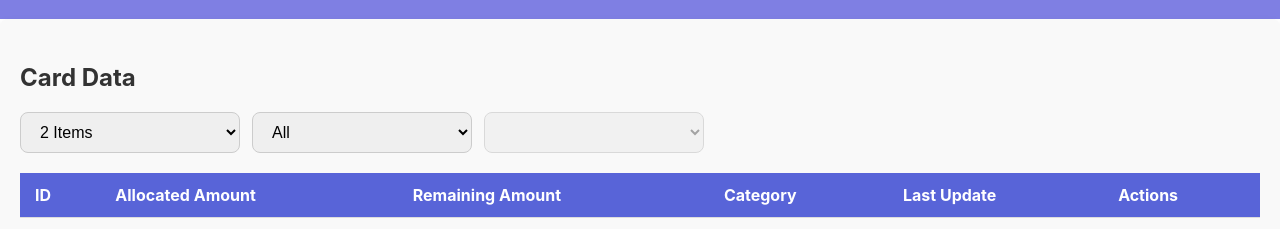
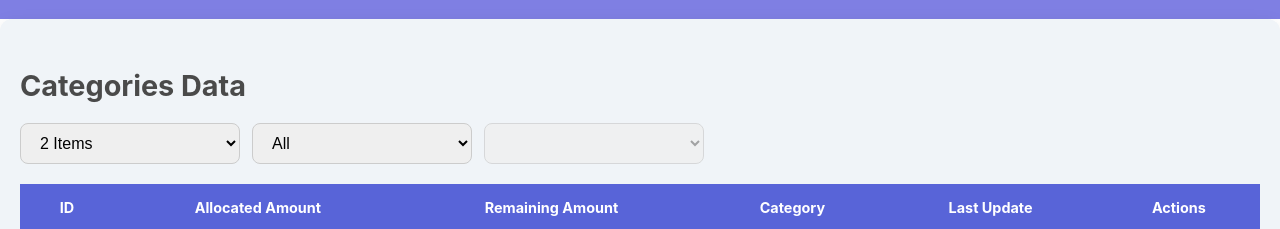
Before and after one commit to Abdullahtariq11/budget-app-frontend, a React (Create React App) app: page /DataManagement in a window 1280 px wide. Both pictures are taken after a click on the item "Budget Categories". Shown: the part 571-800 px from the top of the page. Built offline with nearby package versions, Linux system fonts and the light colour scheme.

Commit message:
Updates to style.

```diff
--- a/src/Components/DataManagement/BudgetsTab.css
+++ b/src/Components/DataManagement/BudgetsTab.css
@@ -1,30 +1,30 @@
-.budgets-tab-container{
+/* Container Styling */
+.budgets-tab-container {
   padding: 20px;
-    background-color: #f9f9f9;
-    border-radius: 8px;
-    box-shadow: 0 4px 8px rgba(0, 0, 0, 0.1);
+  background-color: #f0f4f8;
+  border-radius: 12px;
+  box-shadow: 0 6px 18px rgba(0, 0, 0, 0.1);
 }
 
-  /* Styling for the header */
+/* Header Styling */
 .budgets-tab-container h3 {
-    font-size: 1.5rem;
+  font-size: 1.8rem;
   margin-bottom: 20px;
-    color: #333;
+  color: #4a4a4a;
 }
 
-
-
-  /* Styling for the transaction table */
-  .budgets-table{
+/* Table Styling */
+.budgets-table {
   width: 100%;
   border-collapse: collapse;
-    text-align: left;
+  margin-bottom: 20px;
+  font-size: 0.9rem;
 }
 
 .budgets-table th,
 .budgets-table td {
-    padding: 12px 15px;
-    border-bottom: 1px solid #ddd;
+  padding: 15px 20px;
+  border-bottom: 1px solid #e0e0e0;
 }
 
 .budgets-table th {
@@ -33,22 +33,27 @@
   font-weight: bold;
 }
 
-  .budgets-table tr:hover {
-    background-color: #f1f1f1;
+.budgets-table tr:nth-child(even) {
+  background-color: #f9f9f9;
 }
 
-  /* Styling for action buttons */
+.budgets-table tr:hover {
+  background-color: #eef1f7;
+}
+
+/* Action Button Styling */
 .edit-button,
 .delete-button {
-    padding: 6px 12px;
+  padding: 8px 14px;
   margin: 0 5px;
   border: none;
-    border-radius: 4px;
+  border-radius: 5px;
   cursor: pointer;
+  transition: background-color 0.3s ease;
 }
 
 .edit-button {
-    background-color: #4CAF50;
+  background-color: #4caf50;
   color: white;
 }
 
@@ -56,3 +61,23 @@
   background-color: #f44336;
   color: white;
 }
+
+.edit-button:hover {
+  background-color: #43a047;
+}
+
+.delete-button:hover {
+  background-color: #e53935;
+}
+
+/* Additional Styling for Responsiveness */
+@media (max-width: 768px) {
+  .budgets-tab-container {
+    padding: 15px;
+  }
+
+  .budgets-table th, .budgets-table td {
+    font-size: 0.9rem;
+    padding: 12px 10px;
+  }
+}
--- a/src/Components/DataManagement/BudgetsTab.jsx
+++ b/src/Components/DataManagement/BudgetsTab.jsx
@@ -75,7 +75,7 @@ function BudgetsTab() {
 
   return (
     <div className="budgets-tab-container">
-      <h3>Card Data</h3>
+      <h3>Categories Data</h3>
 
       {/*Error Handling */}
       {error && <div className="error-message">{error}</div>}
--- a/src/Components/DataManagement/CardsTab.css
+++ b/src/Components/DataManagement/CardsTab.css
@@ -1,30 +1,30 @@
-.cards-tab-container{
+/* Container Styling */
+.cards-tab-container {
   padding: 20px;
-    background-color: #f9f9f9;
-    border-radius: 8px;
-    box-shadow: 0 4px 8px rgba(0, 0, 0, 0.1);
+  background-color: #f0f4f8;
+  border-radius: 12px;
+  box-shadow: 0 6px 18px rgba(0, 0, 0, 0.1);
 }
 
-  /* Styling for the header */
+/* Header Styling */
 .cards-tab-container h3 {
-    font-size: 1.5rem;
+  font-size: 1.8rem;
   margin-bottom: 20px;
-    color: #333;
+  color: #4a4a4a;
 }
 
-
-
-  /* Styling for the transaction table */
-  .cards-table{
+/* Table Styling */
+.cards-table {
   width: 100%;
   border-collapse: collapse;
-    text-align: left;
+  margin-bottom: 20px;
+  font-size: 0.9rem;
 }
 
 .cards-table th,
 .cards-table td {
-    padding: 12px 15px;
-    border-bottom: 1px solid #ddd;
+  padding: 15px 20px;
+  border-bottom: 1px solid #e0e0e0;
 }
 
 .cards-table th {
@@ -33,22 +33,27 @@
   font-weight: bold;
 }
 
-  .cards-table tr:hover {
-    background-color: #f1f1f1;
+.cards-table tr:nth-child(even) {
+  background-color: #f9f9f9;
 }
 
-  /* Styling for action buttons */
+.cards-table tr:hover {
+  background-color: #eef1f7;
+}
+
+/* Action Button Styling */
 .edit-button,
 .delete-button {
-    padding: 6px 12px;
+  padding: 8px 14px;
   margin: 0 5px;
   border: none;
-    border-radius: 4px;
+  border-radius: 5px;
   cursor: pointer;
+  transition: background-color 0.3s ease;
 }
 
 .edit-button {
-    background-color: #4CAF50;
+  background-color: #4caf50;
   color: white;
 }
 
@@ -56,3 +61,23 @@
   background-color: #f44336;
   color: white;
 }
+
+.edit-button:hover {
+  background-color: #43a047;
+}
+
+.delete-button:hover {
+  background-color: #e53935;
+}
+
+/* Additional Styling for Responsiveness */
+@media (max-width: 768px) {
+  .cards-tab-container {
+    padding: 15px;
+  }
+
+  .cards-table th, .cards-table td {
+    font-size: 0.9rem;
+    padding: 12px 10px;
+  }
+}
--- a/src/Pages/DataManagement.css
+++ b/src/Pages/DataManagement.css
@@ -1,9 +1,22 @@
-.Datamanagement-container{
+/* Make sure html and body take up the full height */
+html, body {
+    height: 100%;
+    margin: 0;
+  }
+
+  /* Container Setup */
+  .Datamanagement-container {
     display: flex;
     flex-direction: column;
-    flex-grow: 1;
-}
+    min-height: 100vh; /* Full viewport height */
+  }
 
-.Datamanagement-container .footer{
-    margin-top: auto;
-}
+  /* Main content should take up available space */
+  .tab-data {
+    flex-grow: 1; /* This makes the content area expand */
+  }
+
+  /* Footer should always be at the bottom */
+  .Datamanagement-container .footer {
+    margin-top: auto; /* Pushes the footer to the bottom */
+  }
```
Lines whose indentation alone changed are shown as unchanged.
